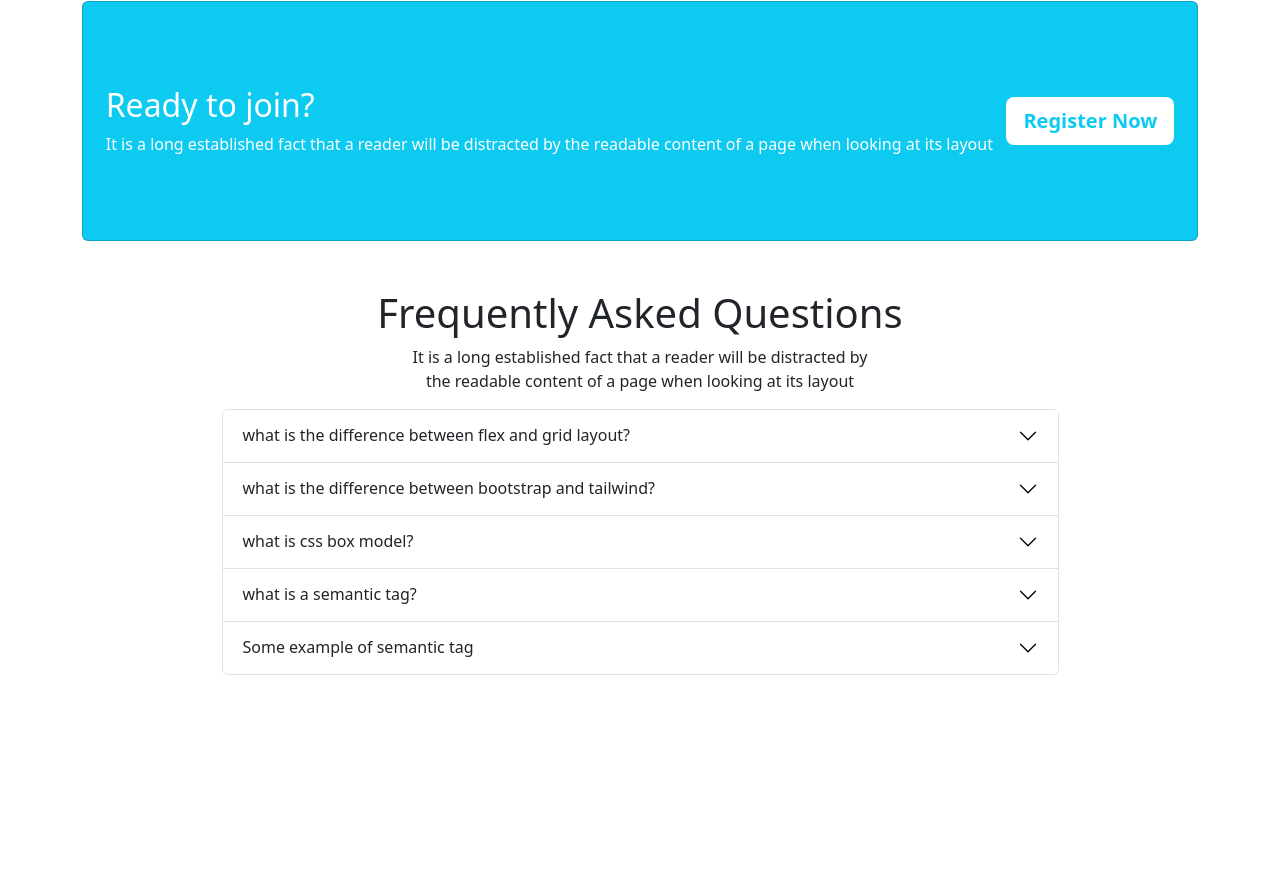
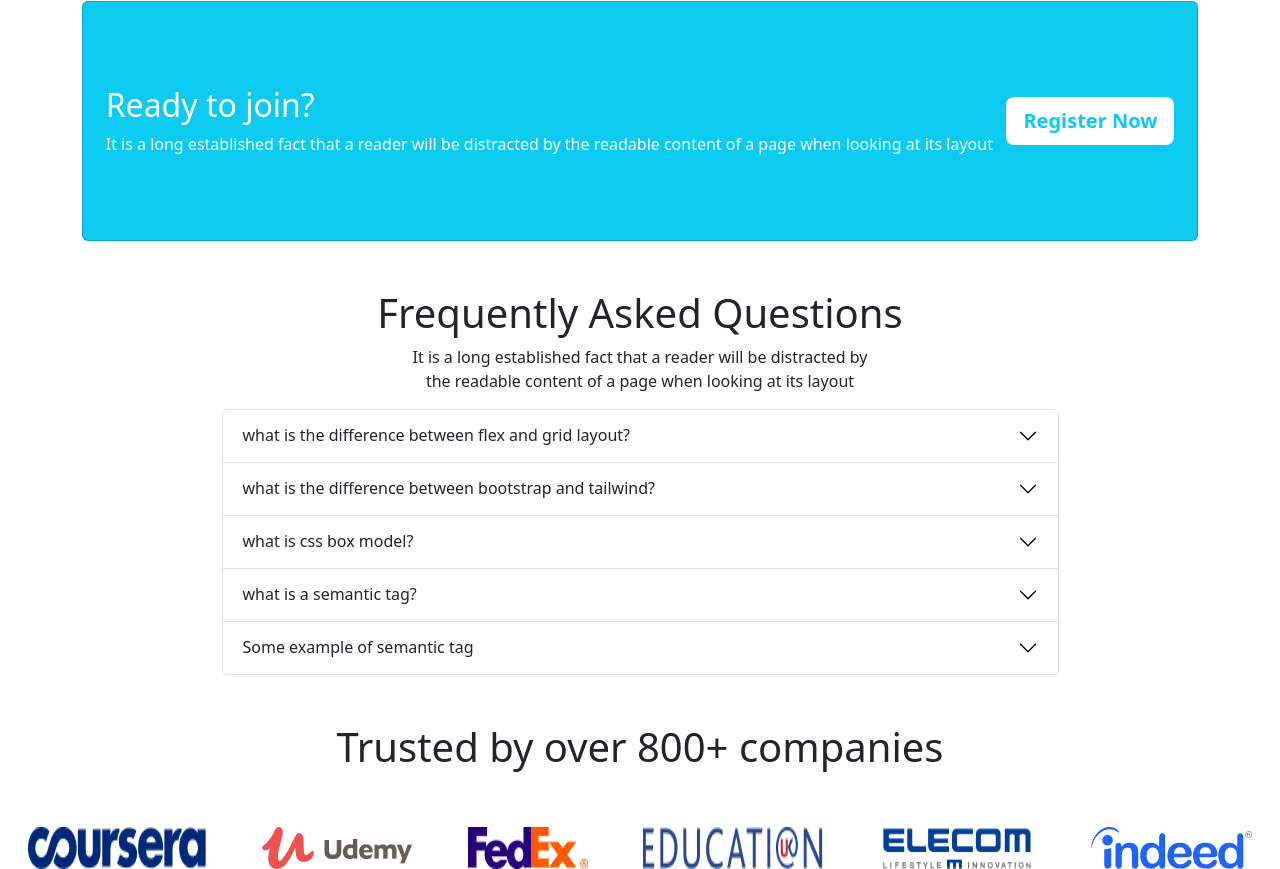
Before and after one commit to asifahmed123/education-tech-website, a plain HTML site: page index.html in a window 1280 px wide. Shown: the part 1721-2590 px from the top of the page. Before the commit the page ends 2396 px from the top, so only its background shows below. Drawn offline with nearby package versions, Linux system fonts and the light colour scheme.

Commit message:
company sec added

```diff
--- a/index.html
+++ b/index.html
@@ -320,6 +320,20 @@
           </div>
      </div>
      <!-- FAQ Section end -->
+     <!-- Trusted companies -->
+     <div class="mt-5">
+          <div class="d-flex justify-content-center">
+               <h1>Trusted by over 800+ companies</h1>
+          </div>
+          <div class="d-flex justify-content-around mt-5">
+              <img src="/images/company/company-1.png" alt="">
+              <img src="/images/company/company-2.png" alt="">
+              <img src="/images/company/company-3.png" alt="">
+              <img src="/images/company/company-4.png" alt="">
+              <img src="/images/company/company-5.png" alt="">
+              <img src="/images/company/company-6.png" alt="">
+          </div>
+     </div>
     <script src="https://cdn.jsdelivr.net/npm/bootstrap@5.2.0/dist/js/bootstrap.bundle.min.js" integrity="sha384-A3rJD856KowSb7dwlZdYEkO39Gagi7vIsF0jrRAoQmDKKtQBHUuLZ9AsSv4jD4Xa" crossorigin="anonymous"></script>
   </body>
 </html>
```
